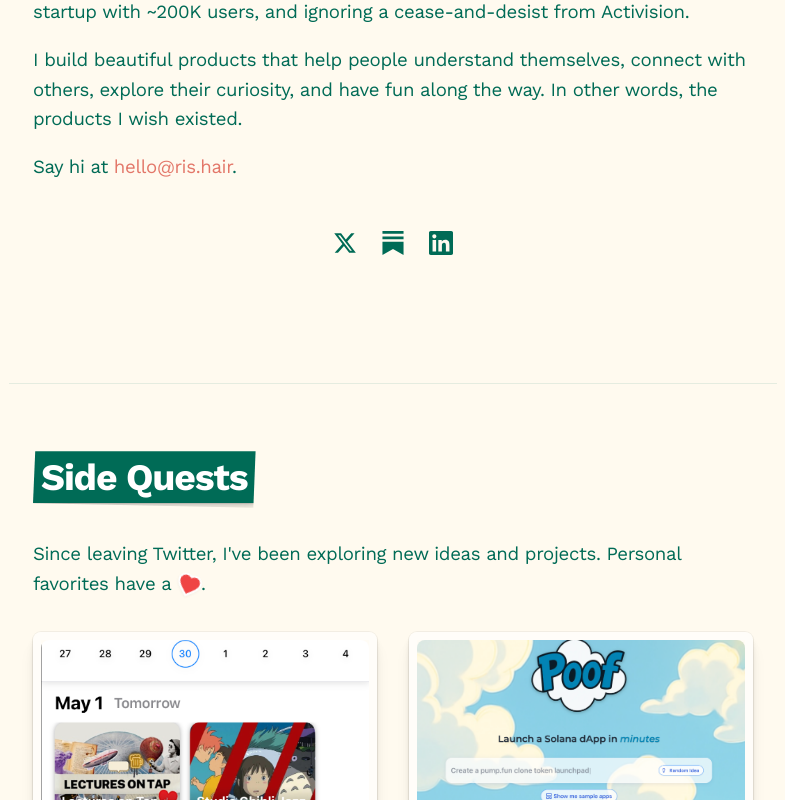
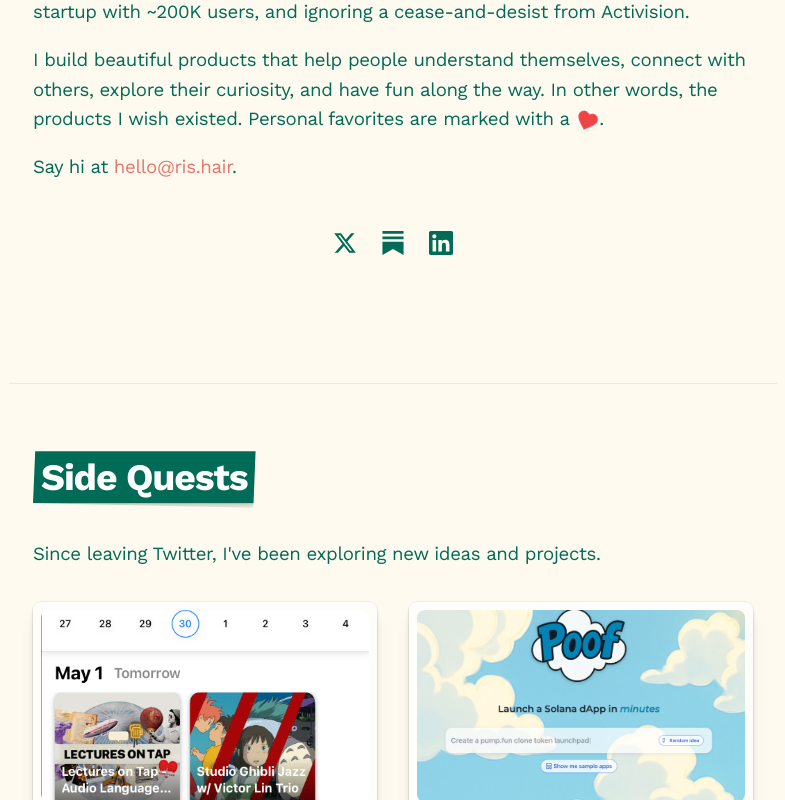
Before and after one commit to rishair/ris.hair, a SvelteKit app: page / in a window 1280 px wide. Shown: the part 602-1402 px from the top of the page, without its empty margins (247-1032 px from the left). Built offline with nearby package versions, Linux system fonts and the light colour scheme.

Commit message:
Slight fixes

```diff
--- a/src/routes/+layout.svelte
+++ b/src/routes/+layout.svelte
@@ -37,7 +37,7 @@
 	</ul>
 </nav>
 
-<main class="container mx-auto max-w-3xl py-4 md:py-20 bg-page-background">
+<main class="container mx-auto max-w-3xl py-4 md:py-20">
 	<slot />
 </main>
 
--- a/src/routes/+page.svelte
+++ b/src/routes/+page.svelte
@@ -137,6 +137,11 @@
 	<p>
 		I build beautiful products that help people understand themselves, connect with others, explore
 		their curiosity, and have fun along the way. In other words, the products I wish existed.
+		Personal favorites are marked with a <HeartSticker
+			rotation={20}
+			position="inline"
+			size="small"
+		/>.
 	</p>
 
 	<p>
@@ -194,13 +199,7 @@
 	</h2>
 
 	<div class="section-content">
-		<p class="mb-8">
-			Since leaving Twitter, I've been exploring new ideas and projects. Personal favorites have a <HeartSticker
-				rotation={20}
-				position="inline"
-				size="small"
-			/>.
-		</p>
+		<p class="mb-8">Since leaving Twitter, I've been exploring new ideas and projects.</p>
 
 		<div class="grid grid-cols-1 md:grid-cols-2 gap-8">
 			{#each data.projects as project, i}
```
